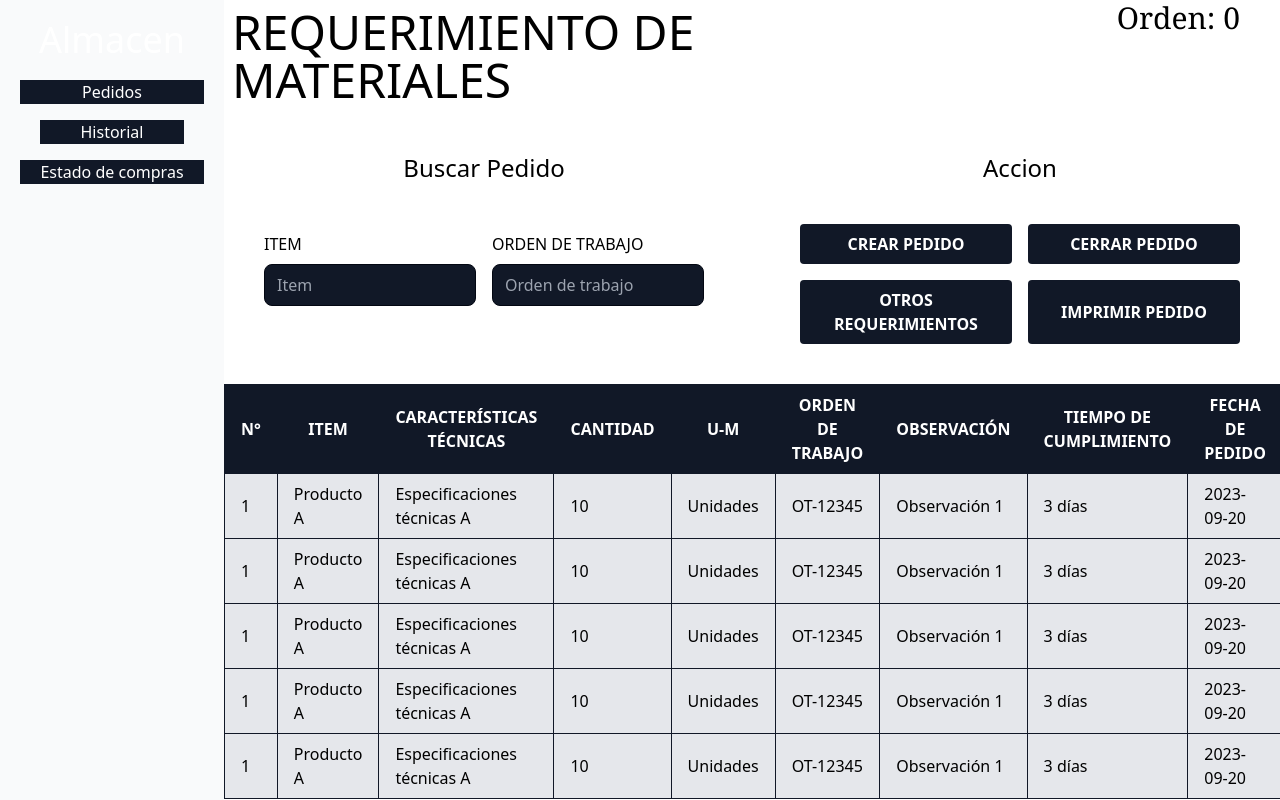
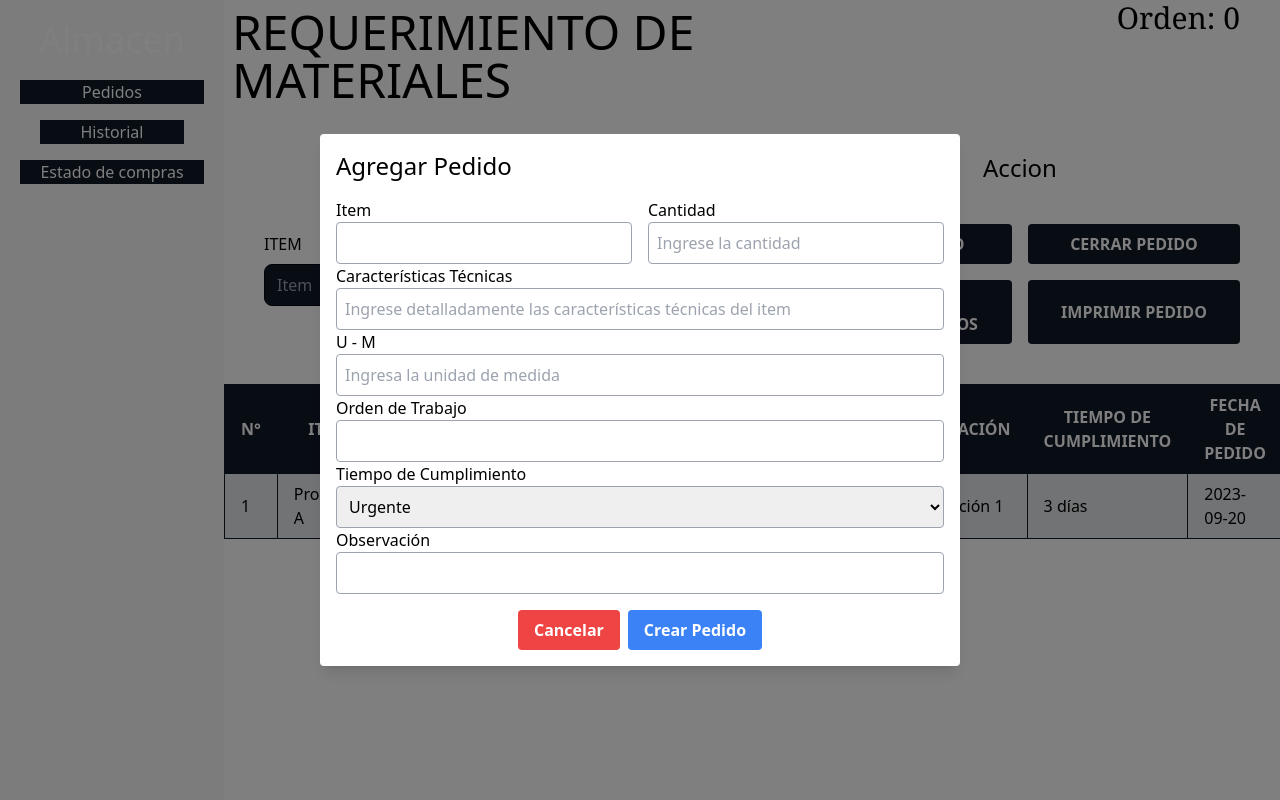
Before and after one commit to r-gabriel-f/adquisiciones, a React (Create React App) app in the folder Front_End/: page /requerimientos in a window 1280 px wide. Both pictures are taken after a click on the button "CREAR PEDIDO". Built offline with nearby package versions, Linux system fonts and the light colour scheme.

Commit message:
se realizo el modal de crear pedido

```diff
--- /dev/null
+++ b/Front_End/src/compononts/Almacen/ModalCrearpedido.js
@@ -0,0 +1,100 @@
+import React from "react";
+
+export const ModalCrearpedido = ({ onClose }) => {
+  return (
+    <div className="fixed inset-0 flex items-center justify-center z-50 bg-black bg-opacity-50">
+    <div className="bg-white p-4 rounded shadow-lg w-1/2">
+      <h2 className="text-2xl mb-4">Agregar Pedido</h2>
+      <form>
+        <div className="grid grid-cols-2 gap-4">
+          <div>
+            <label>Item</label>
+            <input
+              type="text"
+              id="item"
+              name="item"
+              className="border border-gray-400 p-2 rounded w-full"
+              placeholder=""
+            />
+          </div>
+          <div>
+            <label>Cantidad</label>
+            <input
+              type="number"
+              id="cantidad"
+              name="cantidad"
+              className="border border-gray-400 p-2 rounded w-full"
+              placeholder="Ingrese la cantidad"
+            />
+          </div>
+        </div>
+        <div>
+          <label>Características Técnicas</label>
+          <input
+            type="text"
+            id="caracteristicas"
+            name="caracteristicas"
+            className="border border-gray-400 p-2 rounded w-full"
+            placeholder="Ingrese detalladamente las características técnicas del item"
+          />
+        </div>
+        <div>
+          <label>U - M</label>
+          <input
+            type="text"
+            id="um"
+            name="um"
+            className="border border-gray-400 p-2 rounded w-full"
+            placeholder="Ingresa la unidad de medida"
+          />
+        </div>
+        <div>
+          <label>Orden de Trabajo</label>
+          <input
+            type="text"
+            id="orden"
+            name="orden"
+            className="border border-gray-400 p-2 rounded w-full"
+          />
+        </div>
+        <div>
+          <label>Tiempo de Cumplimiento</label>
+          <select
+            id="tiempo"
+            name="tiempo"
+            className="border border-gray-400 p-2 rounded w-full"
+          >
+            <option value="urgente">Urgente</option>
+            <option value="medio">Medio</option>
+            <option value="normal">Normal</option>
+          </select>
+        </div>
+        <div>
+          <label>Observación</label>
+          <input
+            type="text"
+            id="observacion"
+            name="observacion"
+            className="border border-gray-400 p-2 rounded w-full"
+          />
+        </div>
+        <div className="flex justify-center mt-4">
+          <button
+            type="button"
+            onClick={onClose}
+            className="bg-red-500 text-white font-semibold py-2 px-4 rounded hover:bg-red-600 mr-2"
+          >
+            Cancelar
+          </button>
+          <button
+            type="submit"
+            className="bg-blue-500 text-white font-semibold py-2 px-4 rounded hover:bg-blue-600"
+          >
+            Crear Pedido
+          </button>
+        </div>
+      </form>
+    </div>
+  </div>
+  );
+};
--- a/Front_End/src/compononts/Almacen/Requerimientos.js
+++ b/Front_End/src/compononts/Almacen/Requerimientos.js
@@ -1,7 +1,17 @@
-import React from "react";
+import React, { useState } from "react";
 import { PanelAlmacen } from "../Panel/PanelAlmacen";
+import { ModalCrearpedido } from "./ModalCrearpedido";
 
 export const Requerimientos = ({ username }) => {
+  const [showLightbox, setShowLightbox] = useState(false);
+
+  const handleOpenLightbox = () => {
+    setShowLightbox(true);
+  };
+
+  const handleCloseLightbox = () => {
+    setShowLightbox(false);
+  };
   return (
     <div className="flex flex-col">
       <PanelAlmacen />
@@ -46,7 +56,7 @@ export const Requerimientos = ({ username }) => {
           <div className="mx-10">
             <h4 className="text-2xl text-center">Accion</h4>
             <div className="grid grid-cols-2 gap-4 my-10">
-              <button class="bg-gray-900 hover:bg-gray-950 text-white font-bold py-2 px-4 rounded">
+              <button class="bg-gray-900 hover:bg-gray-950 text-white font-bold py-2 px-4 rounded" onClick={handleOpenLightbox}>
                 CREAR PEDIDO
               </button>
               <button class="bg-gray-900 hover:bg-gray-950 text-white font-bold py-2 px-4 rounded">
@@ -110,94 +120,12 @@ export const Requerimientos = ({ username }) => {
                   </button>
                 </td>
               </tr>
-              <tr className="bg-gray-200">
-                <td className="border border-gray-900 py-2 px-4">1</td>
-                <td className="border border-gray-900 py-2 px-4">Producto A</td>
-                <td className="border border-gray-900 py-2 px-4">
-                  Especificaciones técnicas A
-                </td>
-                <td className="border border-gray-900 py-2 px-4">10</td>
-                <td className="border border-gray-900 py-2 px-4">Unidades</td>
-                <td className="border border-gray-900 py-2 px-4">OT-12345</td>
-                <td className="border border-gray-900 py-2 px-4">
-                  Observación 1
-                </td>
-                <td className="border border-gray-900 py-2 px-4">3 días</td>
-                <td className="border border-gray-900 py-2 px-4">2023-09-20</td>
-                <td className="border border-gray-900 py-2 px-4">Pendiente</td>
-                <td className="border border-gray-900 py-2 px-4">
-                  <button className="bg-gray-900 hover:bg-gray-800 text-white font-bold py-1 px-2 rounded">
-                    Editar
-                  </button>
-                </td>
-              </tr>
-              <tr className="bg-gray-200">
-                <td className="border border-gray-900 py-2 px-4">1</td>
-                <td className="border border-gray-900 py-2 px-4">Producto A</td>
-                <td className="border border-gray-900 py-2 px-4">
-                  Especificaciones técnicas A
-                </td>
-                <td className="border border-gray-900 py-2 px-4">10</td>
-                <td className="border border-gray-900 py-2 px-4">Unidades</td>
-                <td className="border border-gray-900 py-2 px-4">OT-12345</td>
-                <td className="border border-gray-900 py-2 px-4">
-                  Observación 1
-                </td>
-                <td className="border border-gray-900 py-2 px-4">3 días</td>
-                <td className="border border-gray-900 py-2 px-4">2023-09-20</td>
-                <td className="border border-gray-900 py-2 px-4">Pendiente</td>
-                <td className="border border-gray-900 py-2 px-4">
-                  <button className="bg-gray-900 hover:bg-gray-800 text-white font-bold py-1 px-2 rounded">
-                    Editar
-                  </button>
-                </td>
-              </tr>
-              <tr className="bg-gray-200">
-                <td className="border border-gray-900 py-2 px-4">1</td>
-                <td className="border border-gray-900 py-2 px-4">Producto A</td>
-                <td className="border border-gray-900 py-2 px-4">
-                  Especificaciones técnicas A
-                </td>
-                <td className="border border-gray-900 py-2 px-4">10</td>
-                <td className="border border-gray-900 py-2 px-4">Unidades</td>
-                <td className="border border-gray-900 py-2 px-4">OT-12345</td>
-                <td className="border border-gray-900 py-2 px-4">
-                  Observación 1
-                </td>
-                <td className="border border-gray-900 py-2 px-4">3 días</td>
-                <td className="border border-gray-900 py-2 px-4">2023-09-20</td>
-                <td className="border border-gray-900 py-2 px-4">Pendiente</td>
-                <td className="border border-gray-900 py-2 px-4">
-                  <button className="bg-gray-900 hover:bg-gray-800 text-white font-bold py-1 px-2 rounded">
-                    Editar
-                  </button>
-                </td>
-              </tr>
-              <tr className="bg-gray-200">
-                <td className="border border-gray-900 py-2 px-4">1</td>
-                <td className="border border-gray-900 py-2 px-4">Producto A</td>
-                <td className="border border-gray-900 py-2 px-4">
-                  Especificaciones técnicas A
-                </td>
-                <td className="border border-gray-900 py-2 px-4">10</td>
-                <td className="border border-gray-900 py-2 px-4">Unidades</td>
-                <td className="border border-gray-900 py-2 px-4">OT-12345</td>
-                <td className="border border-gray-900 py-2 px-4">
-                  Observación 1
-                </td>
-                <td className="border border-gray-900 py-2 px-4">3 días</td>
-                <td className="border border-gray-900 py-2 px-4">2023-09-20</td>
-                <td className="border border-gray-900 py-2 px-4">Pendiente</td>
-                <td className="border border-gray-900 py-2 px-4">
-                  <button className="bg-gray-900 hover:bg-gray-800 text-white font-bold py-1 px-2 rounded">
-                    Editar
-                  </button>
-                </td>
-              </tr>
             </tbody>
           </table>
         </div>
+        {showLightbox && <ModalCrearpedido onClose={handleCloseLightbox}/>}
       </div>
+
     </div>
   );
 };
```
